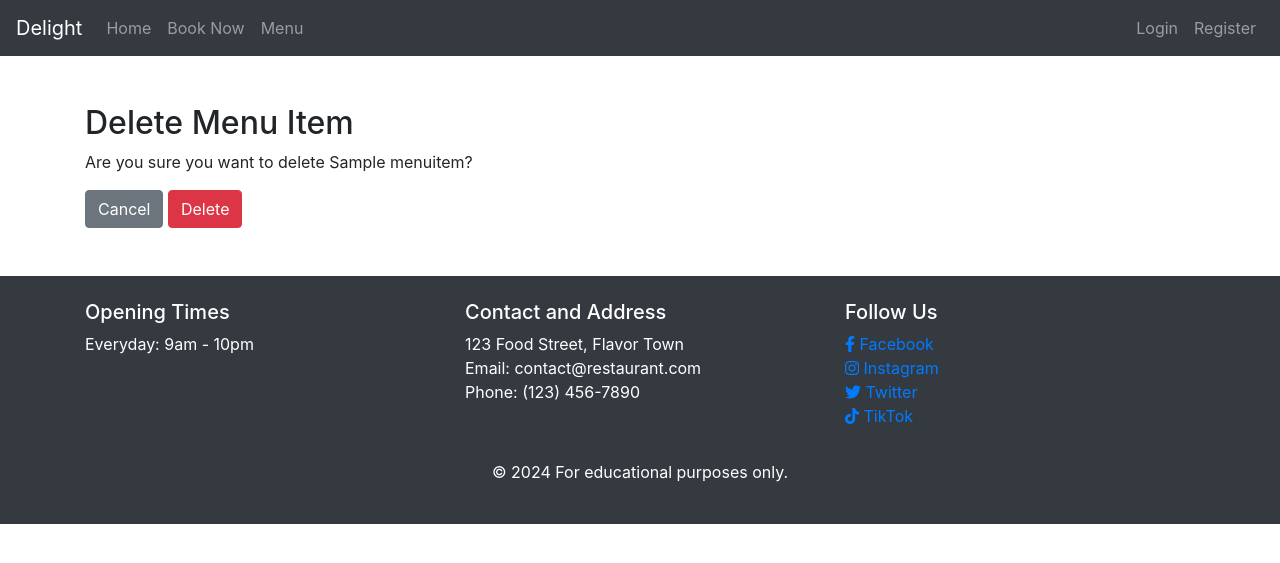
After one commit to Faysal-Ahmed-Aweys/Delight-Restaurant-, a Django app: page /menu/delete/1/ in a window 1280 px wide. The commit adds this page. Shown: the top 563 px of the page. Run offline with Django 5.2, Linux system fonts and the light colour scheme; tables that the repository leaves empty hold one stand-in row (values such as "Sample post"); some libraries are stand-ins or nearby versions.

Commit message:
Add template, url and view for deleting menu item by staff

```diff
--- /dev/null
+++ b/menu/templates/delete_menu_item.html
@@ -0,0 +1,14 @@
+{% extends "base.html" %}
+{% load static %}
+
+{% block content %}
+<div class="container my-5">
+    <h2>Delete Menu Item</h2>
+    <p>Are you sure you want to delete {{ item.name }}?</p>
+    <form method="POST">
+        {% csrf_token %}
+        <button class="btn btn-secondary" type="button" onclick="window.history.back();">Cancel</button>
+        <button type="submit" class="btn btn-danger">Delete</button>
+    </form>
+</div>
+{% endblock %}
--- a/menu/templates/manage_menu_items.html
+++ b/menu/templates/manage_menu_items.html
@@ -23,7 +23,7 @@
                 <td>{{ menu_item.price }}</td>
                 <td>
                     <a href="#" class="btn bg-navy">Edit</a>
-                    <a href="#" class="btn btn-danger">Delete</a>
+                    <a href="{% url 'delete_menu_item' menu_item.id %}" class="btn btn-danger">Delete</a>
                 </td>
             </tr>
             {% endfor %}
--- a/menu/urls.py
+++ b/menu/urls.py
@@ -1,8 +1,9 @@
 from django.urls import path
-from .views import menu, add_menu_item, manage_menu_items
+from .views import menu, add_menu_item, manage_menu_items, delete_menu_item
 
 urlpatterns = [
     path('menu/', menu, name='menu'),
     path('menu/add_menu_item/', add_menu_item, name='add_menu_item'),
     path('menu/manage_menu_items/', manage_menu_items, name='manage_menu_items'),
+    path('menu/delete/<int:pk>/', delete_menu_item, name='delete_menu_item'),
 ]
--- a/menu/views.py
+++ b/menu/views.py
@@ -1,4 +1,4 @@
-from django.shortcuts import render, redirect
+from django.shortcuts import render, redirect, get_object_or_404
 from .models import MenuItem
 from .forms import MenuItemForm
 from itertools import chain
@@ -27,7 +27,7 @@ def add_menu_item(request):
         if form.is_valid():
             form.save()
             messages.success(request, 'Menu item successfully added')
-            return redirect('menu') # redirect to menu for now
+            return redirect('manage_menu_items')
     else:
         form = MenuItemForm()
     return render(request, 'add_menu_item.html', {'form': form})
@@ -35,3 +35,11 @@ def add_menu_item(request):
 def manage_menu_items(request):
     menu_items = MenuItem.objects.all()
     return render(request, 'manage_menu_items.html', {'menu_items': menu_items})
+
+def delete_menu_item(request, pk):
+    item = get_object_or_404(MenuItem, pk=pk)
+    if request.method == 'POST':
+        item.delete()
+        messages.success(request, 'Menu item successfully deleted')
+        return redirect('manage_menu_items')
+    return render(request, 'delete_menu_item.html', {'item': item})
```
